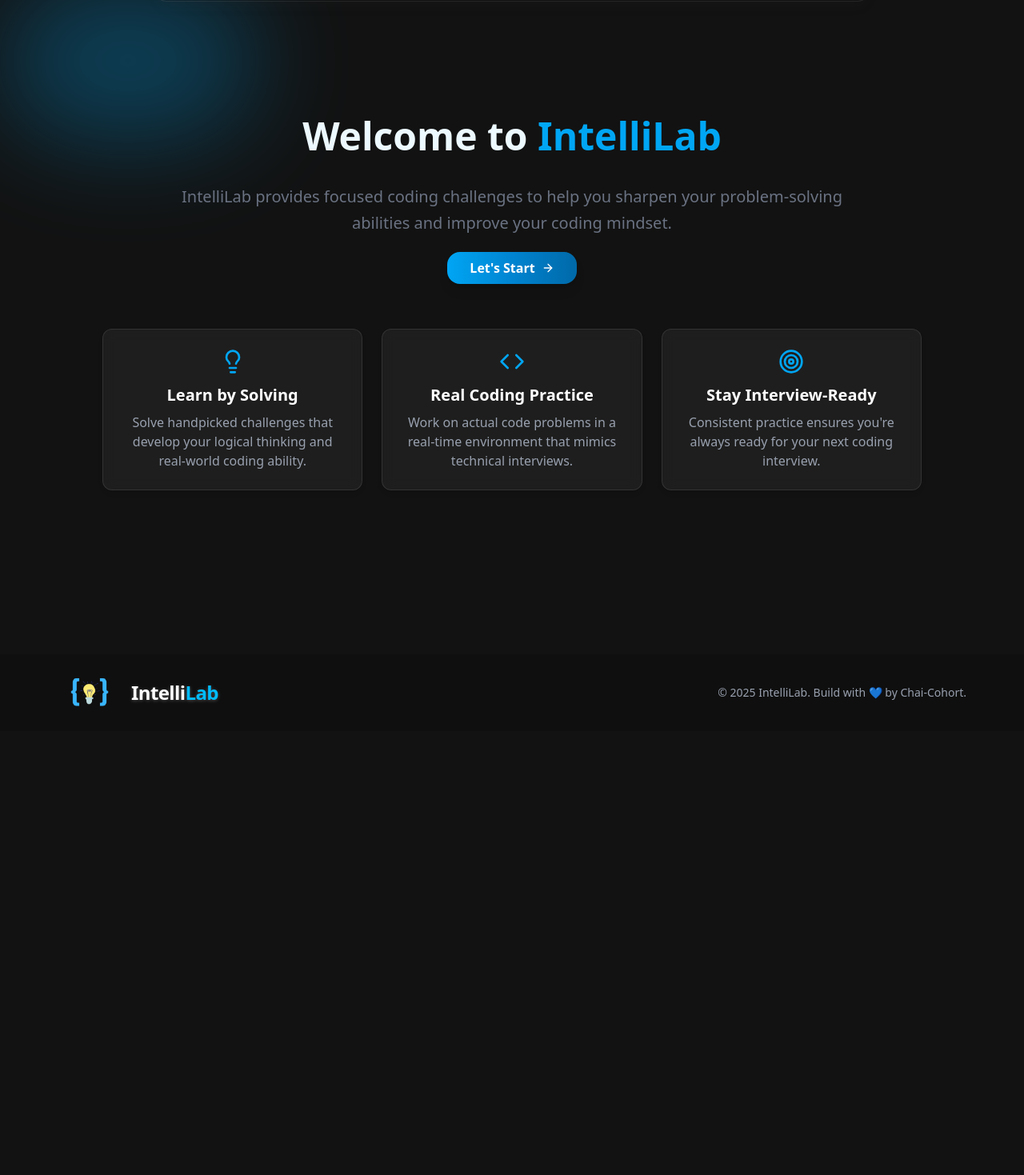
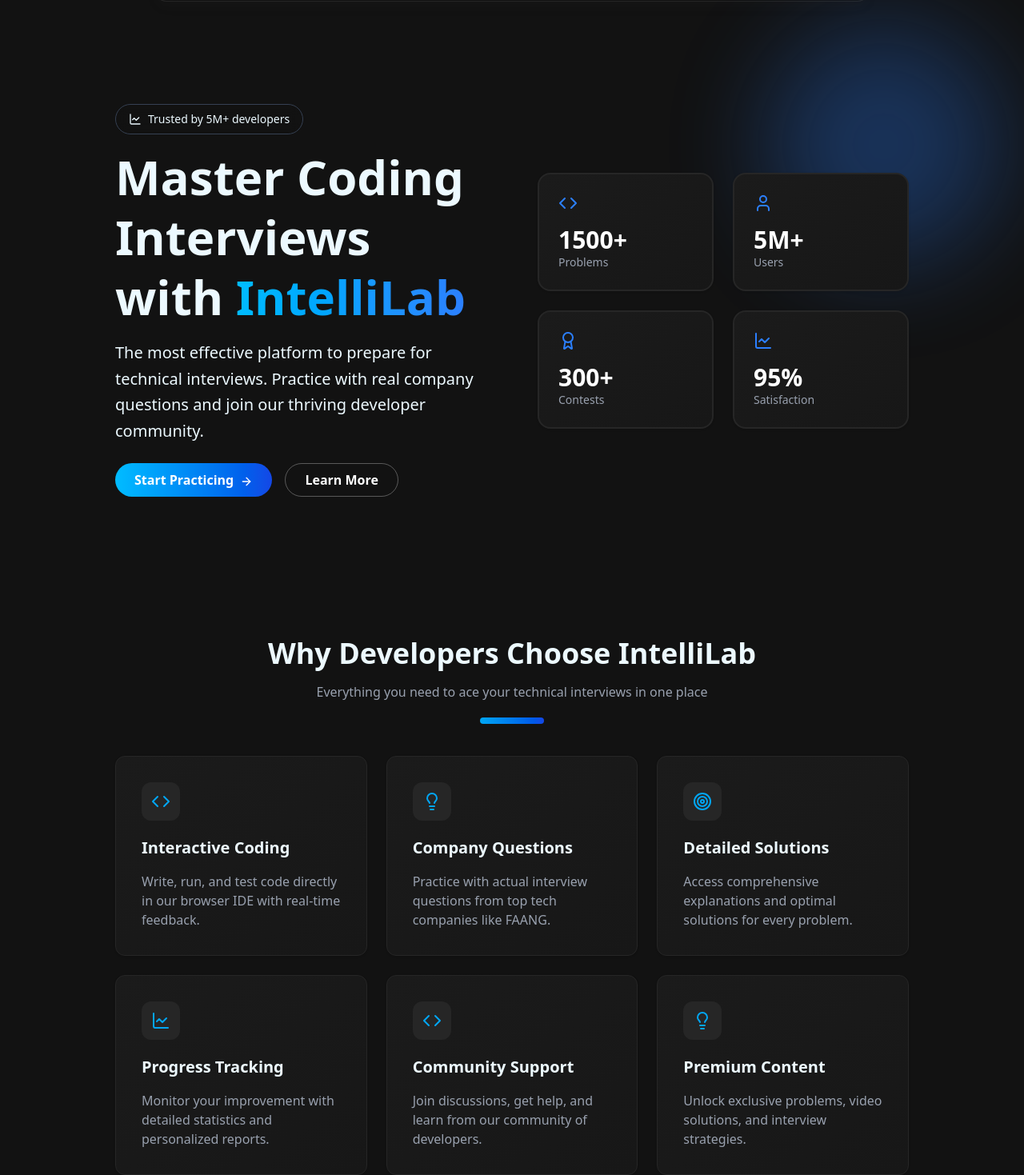
Before and after one commit to RenilGarala/IntelliLab, a React (Vite) app in the folder frontend/: page / in a window 1280 px wide. Shown: the part 88-1557 px from the top of the page at 80% size. Before the commit the page ends 1002 px from the top, so only its background shows below. Built offline with nearby package versions, Linux system fonts and the light colour scheme; no server answers.

Commit message:
feat: change Home ui with hero section and navbar and footer

```diff
--- a/frontend/src/components/Footer.jsx
+++ b/frontend/src/components/Footer.jsx
@@ -3,16 +3,16 @@
 
 const Footer = () => {
   return (
-    <footer className="w-screen bg-black/15 text-gray-400 py-2">
+    <footer className="w-screen border-t-2 border-neutral-900 text-gray-400 py-7 mt-16">
       <div className="max-w-6xl mx-auto flex flex-col md:flex-row justify-between items-center gap-6">
         <div className="flex items-center gap-1 md:gap-3 md:pl-2">
-          <img src={footerLogo} className="h-20 w-20 " />
+          <img src={footerLogo} className="h-15 w-15" />
           <span className="text-white text-2xl md:text-2xl mr-3 md:mr-0 font-extrabold tracking-tight drop-shadow-[0_1px_2px_rgba(255,255,255,0.25)]">
             Intelli<span className="text-sky-400">Lab</span>
           </span>
         </div>
-        <div className="text-center text-sm md:text-right mb-5 md:mb-0 md:pr-2">
-          © {new Date().getFullYear()} IntelliLab. Build with 💙 by Chai-Cohort.
+        <div className="text-center text md:text-right mb-5 md:mb-0 md:pr-2">
+          © {new Date().getFullYear()} IntelliLab. All rights reserved.
         </div>
       </div>
     </footer>
--- a/frontend/src/index.css
+++ b/frontend/src/index.css
@@ -5,7 +5,6 @@
   background-color: transparent !important;
 }
 
-/* Heatmap color classes */
 .color-empty-r {
   fill: #272f38;
 }
@@ -21,3 +20,44 @@
 .color-github-4 {
   fill: #216e39;
 }
+
+
+@keyframes bubbleFloat {
+    0% {
+      transform: translate(600px, 0);
+    }
+    10% {
+      transform: translate(1000px, 50px);
+    }
+    20% {
+      transform: translate(900px, 200px);
+    }
+    30% {
+      transform: translate(500px, 300px);
+    }
+    40% {
+      transform: translate(200px, -300px);
+    }
+    50% {
+      transform: translate(0, 100px);
+    }
+    60% {
+      transform: translate(-200px, 250px);
+    }
+    70% {
+      transform: translate(100px, -100px);
+    }
+    80% {
+      transform: translate(300px, 400px);
+    }
+    90% {
+      transform: translate(300px, 200px);
+    }
+    100% {
+      transform: translate(600px, 0);
+    }
+}
+
+.bubble-animation {
+  animation: bubbleFloat 40s linear infinite;
+}
--- a/frontend/src/pages/HomePage.jsx
+++ b/frontend/src/pages/HomePage.jsx
@@ -1,84 +1,216 @@
-import React from "react";
-import { useAuthStore } from "../store/useAuthStore";
-import { ArrowRight, Code, Hand, Lightbulb, Target } from "lucide-react";
+import {
+  ArrowRight,
+  Award,
+  ChartLine,
+  Code,
+  Lightbulb,
+  Star,
+  Target,
+  User,
+} from "lucide-react";
 import { useNavigate } from "react-router-dom";
 
-const HomePage = () => {
-  const { authUser } = useAuthStore();
+const HeroSection = () => {
   const navigation = useNavigate();
-
   const navigateToProblem = () => {
     navigation("/problems");
   };
 
   return (
-    <section className="min-h-screen flex flex-col items-center pt-32">
-      <div className="absolute top-16 left-0 w-1/4 h-1/4 bg-sky-500 opacity-30 blur-3xl rounded-full bottom-9"></div>
+    <div className="min-h-screen w-full flex flex-col items-center justify-start pt-14 sm:pt-28 px-10 lg:px-36 md:px-20 sm:px-16 ">
+      <section className="w-full px-4 md:px-8 xl:px-0 max-w-7xl mx-auto flex flex-col md:flex-row justify-between items-center mb-44 gap-16">
+        {/* Background Bubble */}
+        <div className="absolute -z-10 top-0 left-0 w-full h-full overflow-hidden">
+          <div className="w-[300px] h-[300px] rounded-full bg-blue-500 opacity-30 blur-3xl bubble-animation"></div>
+        </div>
 
-      {authUser ? (
-        <p className="flex items-center gap-2 px-4 py-2 -mt-10 mb-10 text-sm font-semibold bg-primary/20 rounded-2xl cursor-default">
-          {" "}
-          Hey! <Hand className="w-4 h-4" /> {authUser?.name}
+        {/* Left Section */}
+        <div className="flex-1 max-w-xl">
+          <p className="flex items-center gap-2 px-4 py-2 text-sm text-base-content bg-black/0 transition-all rounded-full mb-4 w-fit backdrop-blur border border-gray-700">
+            <ChartLine className="w-4 h-4"/> Trusted by 5M+ developers
           </p>
-      ) : (
-        <div></div>
-      )}
 
-      <h1 className="text-3xl sm:text-5xl font-extrabold z-10 text-center mb-5">
-        Welcome to <span className="text-sky-500">IntelliLab</span>
+          <h1 className="text-4xl sm:text-6xl font-extrabold mb-4 text-base-content leading-tight">
+            Master Coding Interviews with{" "}
+            <span className="text-transparent bg-clip-text bg-gradient-to-r from-sky-400 to-blue-500">
+              IntelliLab
+            </span>
           </h1>
 
-      <p className="mt-4 px-4 max-w-4xl text-center text-base sm:text-lg md:text-xl text-gray-500 dark:text-gray-400 leading-relaxed z-10">
-        IntelliLab provides focused coding challenges to help you sharpen your
-        problem-solving abilities and improve your coding mindset.
+          <p className="text-base-content text-base sm:text-lg md:text-xl leading-relaxed mb-6">
+            The most effective platform to prepare for technical interviews.
+            Practice with real company questions and join our thriving developer
+            community.
           </p>
 
+          <div className="flex gap-4 flex-wrap">
             <button
               type="button"
-        className="mt-5 px-7 py-2 flex items-center justify-center gap-2 text-base rounded-2xl font-semibold text-white
-             bg-gradient-to-r from-sky-500 via-sky-600 to-sky-700
-             transform transition-transform duration-300 hover:scale-105 shadow-lg"
               onClick={navigateToProblem}
+              className="px-6 py-2 bg-gradient-to-r from-sky-400 to-blue-700 text-white rounded-full font-semibold hover:scale-105 transition"
             >
-        Let's Start <ArrowRight className="h-4 w-4" />
+              Start Practicing{" "}
+              <ArrowRight className="inline-block w-4 h-4 ml-1" />
             </button>
+            <button
+              type="button"
+              className="px-6 py-2 border border-white/30 text-white rounded-full font-semibold hover:scale-105 transition"
+            >
+              Learn More
+            </button>
+          </div>
+        </div>
 
-      <div className="flex flex-col md:flex-row flex-wrap justify-center mb-10 gap-6 mt-14 max-w-5xl z-10">
-        <div className="flex-1 min-w-[280px] max-w-[380px] m-3 sm:m-0 bg-white/5 backdrop-blur-sm border border-white/10 rounded-xl p-6 text-center shadow-md hover:scale-105 transition">
-          <Lightbulb className="mx-auto text-sky-500 mb-3" size={32} />
-          <h3 className="text-xl font-bold text-white mb-2">
-            Learn by Solving
-          </h3>
+        {/* Right Section */}
+        <div className="flex-1 w-full">
+          <div className="grid grid-cols-1 sm:grid-cols-2 lg:grid-cols-2 xl:grid-cols-2 gap-6">
+            {/* Card 1 */}
+            <div className="group rounded-2xl p-6 bg-gradient-to-br from-[#1b1b1b] to-[#171717] border-2 border-neutral-800 hover:border-blue-500 transition shadow duration-400 ease-in-out transform hover:-translate-y-1">
+              <div className="flex items-start gap-3">
+                <Code className="text-blue-500" />
+              </div>
+              <p className="mt-4 text-3xl font-bold text-white">1500+</p>
+              <p className="text-gray-400 text-sm">Problems</p>
+            </div>
+
+            {/* Card 2 */}
+            <div className="group rounded-2xl p-6 bg-gradient-to-br from-[#1b1b1b] to-[#171717] border-2 border-neutral-800 hover:border-blue-500 transition shadow duration-400 ease-in-out transform hover:-translate-y-1">
+              <div className="flex items-start gap-3">
+                <User className="text-blue-500" />
+              </div>
+              <p className="mt-4 text-3xl font-bold text-white">5M+</p>
+              <p className="text-gray-400 text-sm">Users</p>
+            </div>
+
+            {/* Card 3 */}
+            <div className="group rounded-2xl p-6 bg-gradient-to-br from-[#1b1b1b] to-[#171717] border-2 border-neutral-800 hover:border-blue-500 transition shadow duration-400 ease-in-out transform hover:-translate-y-1">
+              <div className="flex items-start gap-3">
+                <Award className="text-blue-500" />
+              </div>
+              <p className="mt-4 text-3xl font-bold text-white">300+</p>
+              <p className="text-gray-400 text-sm">Contests</p>
+            </div>
+
+            {/* Card 4 */}
+            <div className="group rounded-2xl p-6 bg-gradient-to-br from-[#1b1b1b] to-[#171717] border-2 border-neutral-800 hover:border-blue-500 transition shadow duration-400 ease-in-out transform hover:-translate-y-1">
+              <div className="flex items-start gap-3">
+                <ChartLine className="text-blue-500" />
+              </div>
+              <p className="mt-4 text-3xl font-bold text-white">95%</p>
+              <p className="text-gray-400 text-sm">Satisfaction</p>
+            </div>
+          </div>
+        </div>
+      </section>
+
+      <section className="w-full mb-20">
+        <h2 className="text-center text-4xl font-bold text-base-content mb-4">
+          Why Developers Choose IntelliLab
+        </h2>
+        <p className="text-center flex flex-col items-center text-gray-400 mb-10">
+          Everything you need to ace your technical interviews in one place
+          <div className="w-20 py-1 mt-5 bg-gradient-to-r from-sky-500 to-blue-700 text-white rounded-full font-semibold hover:scale-105 transition"></div>
+        </p>
+
+        <div className="grid grid-cols-1 sm:grid-cols-2 md:grid-cols-3 gap-6">
+          <div className="bg-gradient-to-br from-[#1b1b1b] to-[#171717] border border-neutral-800 duration-300 hover:border-sky-600 hover:shadow-lg hover:shadow-sky-500/20 rounded-xl p-8 flex flex-col items-start gap-2 text-base-content shadow backdrop-blur-sm">
+            <div className=" bg-neutral-800 rounded-xl p-3 mb-3">
+              <Code className="mx-auto text-sky-500" size={24} />
+            </div>
+            <h3 className="text-xl font-bold mb-2">Interactive Coding</h3>
             <p className="text-gray-400">
-            Solve handpicked challenges that develop your logical thinking and
-            real-world coding ability.
+              Write, run, and test code directly in our browser IDE with
+              real-time feedback.
             </p>
           </div>
 
-        <div className="flex-1 min-w-[280px] max-w-[380px] m-3 sm:m-0 bg-white/5 backdrop-blur-sm border border-white/10 rounded-xl p-6 text-center shadow-md hover:scale-105 transition">
-          <Code className="mx-auto text-sky-500 mb-3" size={32} />
-          <h3 className="text-xl font-bold text-white mb-2">
-            Real Coding Practice
-          </h3>
+          <div className="bg-gradient-to-br from-[#1b1b1b] to-[#171717] border border-neutral-800 duration-300 hover:border-sky-600 hover:shadow-lg hover:shadow-sky-500/20 rounded-xl p-8 flex flex-col items-start gap-2 text-base-content shadow backdrop-blur-sm">
+            <div className=" bg-neutral-800 rounded-xl p-3 mb-3">
+              <Lightbulb className="mx-auto text-sky-500" size={24} />
+            </div>
+            <h3 className="text-xl font-bold mb-2">Company Questions</h3>
             <p className="text-gray-400">
-            Work on actual code problems in a real-time environment that mimics
-            technical interviews.
+              Practice with actual interview questions from top tech companies
+              like FAANG.
             </p>
           </div>
 
-        <div className="flex-1 min-w-[280px] max-w-[380px] m-3 sm:m-0 bg-white/5 backdrop-blur-sm border border-white/10 rounded-xl p-6 text-center shadow-md hover:scale-105 transition">
-          <Target className="mx-auto text-sky-500 mb-3" size={32} />
-          <h3 className="text-xl font-bold text-white mb-2">
-            Stay Interview-Ready
-          </h3>
+          <div className="bg-gradient-to-br from-[#1b1b1b] to-[#171717] border border-neutral-800 duration-300 hover:border-sky-600 hover:shadow-lg hover:shadow-sky-500/20 rounded-xl p-8 flex flex-col items-start gap-2 text-base-content shadow backdrop-blur-sm">
+            <div className=" bg-neutral-800 rounded-xl p-3 mb-3">
+              <Target className="mx-auto text-sky-500" size={24} />
+            </div>
+            <h3 className="text-xl font-bold mb-2">Detailed Solutions</h3>
             <p className="text-gray-400">
-            Consistent practice ensures you're always ready for your next coding
-            interview.
+              Access comprehensive explanations and optimal solutions for every
+              problem.
+            </p>
+          </div>
+
+          <div className="bg-gradient-to-br from-[#1b1b1b] to-[#171717] border border-neutral-800 duration-300 hover:border-sky-600 hover:shadow-lg hover:shadow-sky-500/20  rounded-xl p-8 flex flex-col items-start gap-2 text-base-content shadow backdrop-blur-sm">
+            <div className=" bg-neutral-800 rounded-xl p-3 mb-3">
+              <ChartLine className="mx-auto text-sky-500" size={24} />
+            </div>
+            <h3 className="text-xl font-bold mb-2">Progress Tracking</h3>
+            <p className="text-gray-400">
+              Monitor your improvement with detailed statistics and personalized
+              reports.
+            </p>
+          </div>
+
+          <div className="bg-gradient-to-br from-[#1b1b1b] to-[#171717] border border-neutral-800 duration-300 hover:border-sky-600 hover:shadow-lg hover:shadow-sky-500/20  rounded-xl p-8 flex flex-col items-start gap-2 text-base-content shadow backdrop-blur-sm">
+            <div className=" bg-neutral-800 rounded-xl p-3 mb-3">
+              <Code className="mx-auto text-sky-500" size={24} />
+            </div>
+            <h3 className="text-xl font-bold mb-2">Community Support</h3>
+            <p className="text-gray-400">
+              Join discussions, get help, and learn from our community of
+              developers.
+            </p>
+          </div>
+
+          <div className="bg-gradient-to-br from-[#1b1b1b] to-[#171717] border border-neutral-800 duration-300 hover:border-sky-600 hover:shadow-lg hover:shadow-sky-500/20 rounded-xl p-8 flex flex-col items-start gap-2 text-base-content shadow backdrop-blur-sm">
+            <div className=" bg-neutral-800 rounded-xl p-3 mb-3">
+              <Lightbulb className="mx-auto text-sky-500" size={24} />
+            </div>
+            <h3 className="text-xl font-bold mb-2">Premium Content</h3>
+            <p className="text-gray-400">
+              Unlock exclusive problems, video solutions, and interview
+              strategies.
             </p>
           </div>
         </div>
       </section>
+
+      <section className="relative w-full my-10 rounded-2xl bg-gradient-to-r from-sky-950 via-[#17203d] to-sky-950 p-10 py-14 border border-[#354965] shadow-xl backdrop-blur-md overflow-hidden">
+        <div className="absolute inset-0 rounded-2xl bg-sky-500/10 opacity-50 blur-2xl pointer-events-none z-0"></div>
+
+        <div className="relative z-10 flex flex-col items-center justify-between gap-4 text-center md:text-left">
+          <h2 className="text-3xl md:text-4xl font-bold text-white mb-2">
+            Ready to Launch with IntelliLab?
+          </h2>
+          <p className="text-sky-100 text-lg">
+            Join thousands of developers mastering tech skills with IntelliLab’s
+            smart learning tools.
+          </p>
+
+          <div className="flex flex-col sm:flex-row gap-4 mt-5">
+            <button
+              onClick={navigateToProblem}
+              className="px-6 py-3 bg-gradient-to-r from-sky-600 to-sky-800 text-white font-medium rounded-lg shadow duration-300 hover:scale-103 transition"
+            >
+              Get Started for Free
+            </button>
+            <button className="px-6 py-3 border border-sky-500 text-white font-medium rounded-lg hover:bg-sky-500/10 duration-300 hover:scale-103 transition flex items-center gap-2">
+              Explore Premium{" "}
+              <span className="text-yellow-400">
+                <Star className="w-4 h-4" />{" "}
+              </span>
+            </button>
+          </div>
+        </div>
+      </section>
+    </div>
   );
 };
 
-export default HomePage;
+export default HeroSection;
```
Lines whose indentation alone changed are shown as unchanged.
